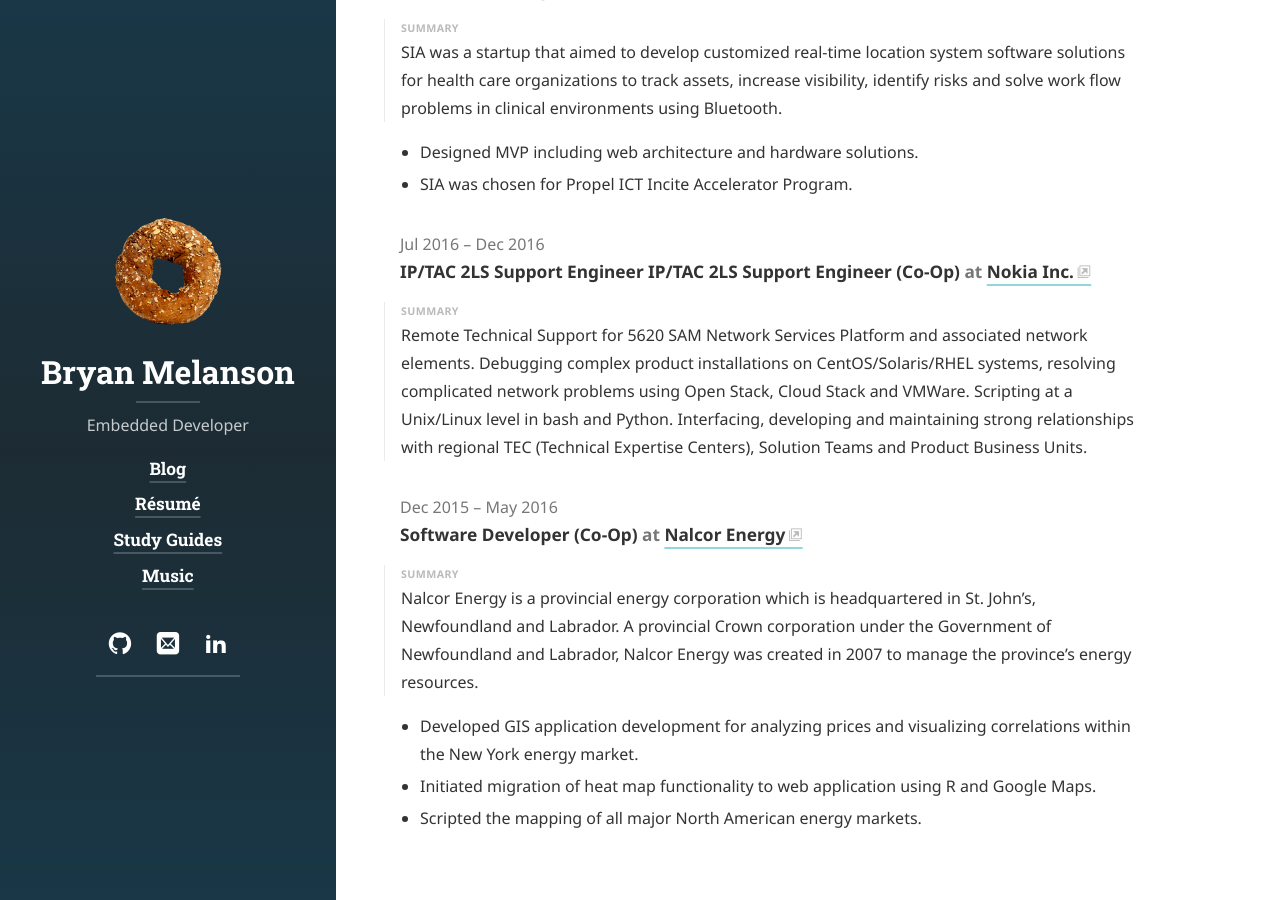
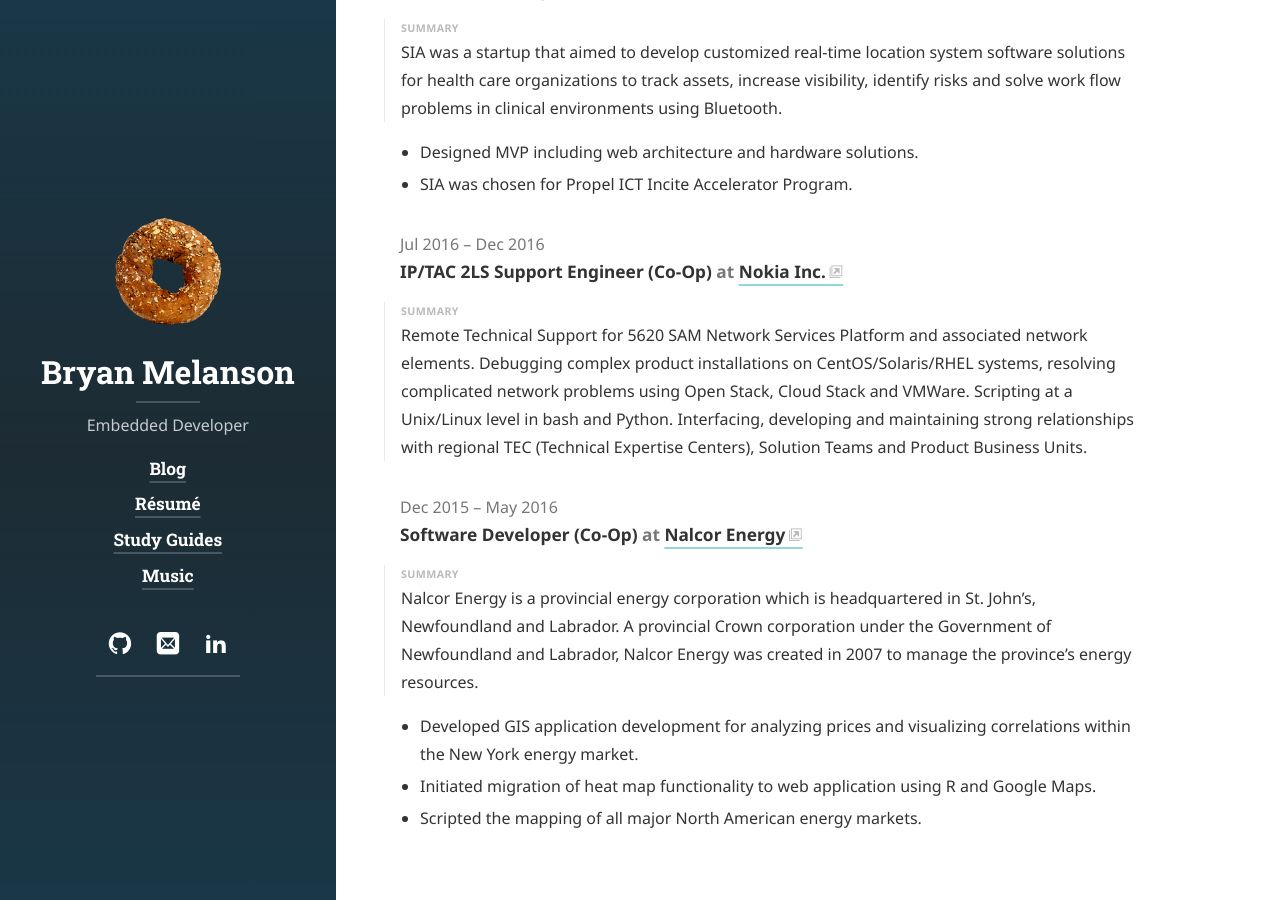
Before and after one commit to bnuh/bnuh.github.io, a Jekyll site: the page built from resume.md, in a window 1280 px wide and 900 px high, scrolled down 1401 px. Built offline with Jekyll 4.4.1, drawn with Linux system fonts in a browser that asks for light colours; cached includes are drawn as plain includes; nearby versions of some CDN libraries; some web fonts are replaced; library files that are not in the unit come from our copies.

Commit message:
Update resume.yml

```diff
--- a/_data/resume.yml
+++ b/_data/resume.yml
@@ -45,7 +45,7 @@ work:
       - "Designed MVP including web architecture and hardware solutions."
       - "SIA was chosen for Propel ICT Incite Accelerator Program."
   - company: "Nokia Inc."
-    position: "IP/TAC 2LS Support Engineer IP/TAC 2LS Support Engineer (Co-Op)"
+    position: "IP/TAC 2LS Support Engineer (Co-Op)"
     website: "https://nokia.com"
     startDate: "2016-07-01"
     endDate: "2016-12-01"
```
